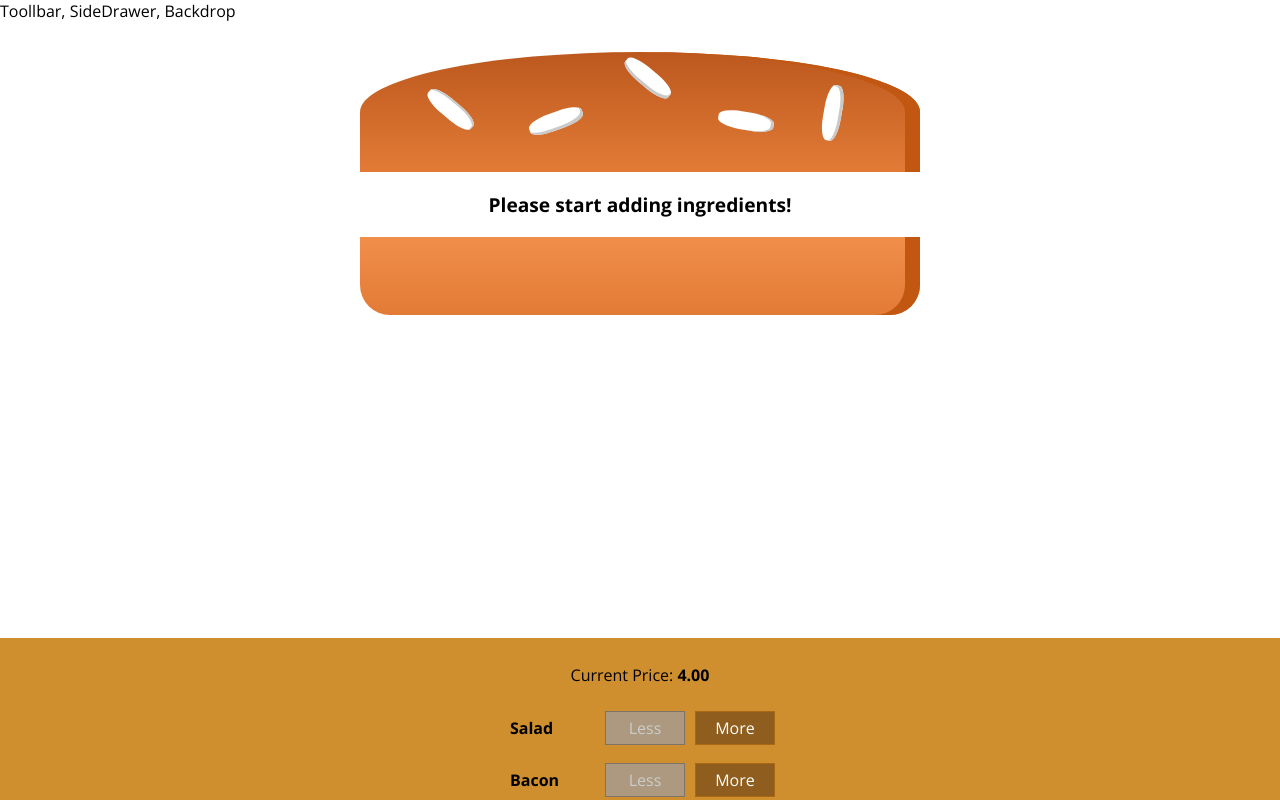
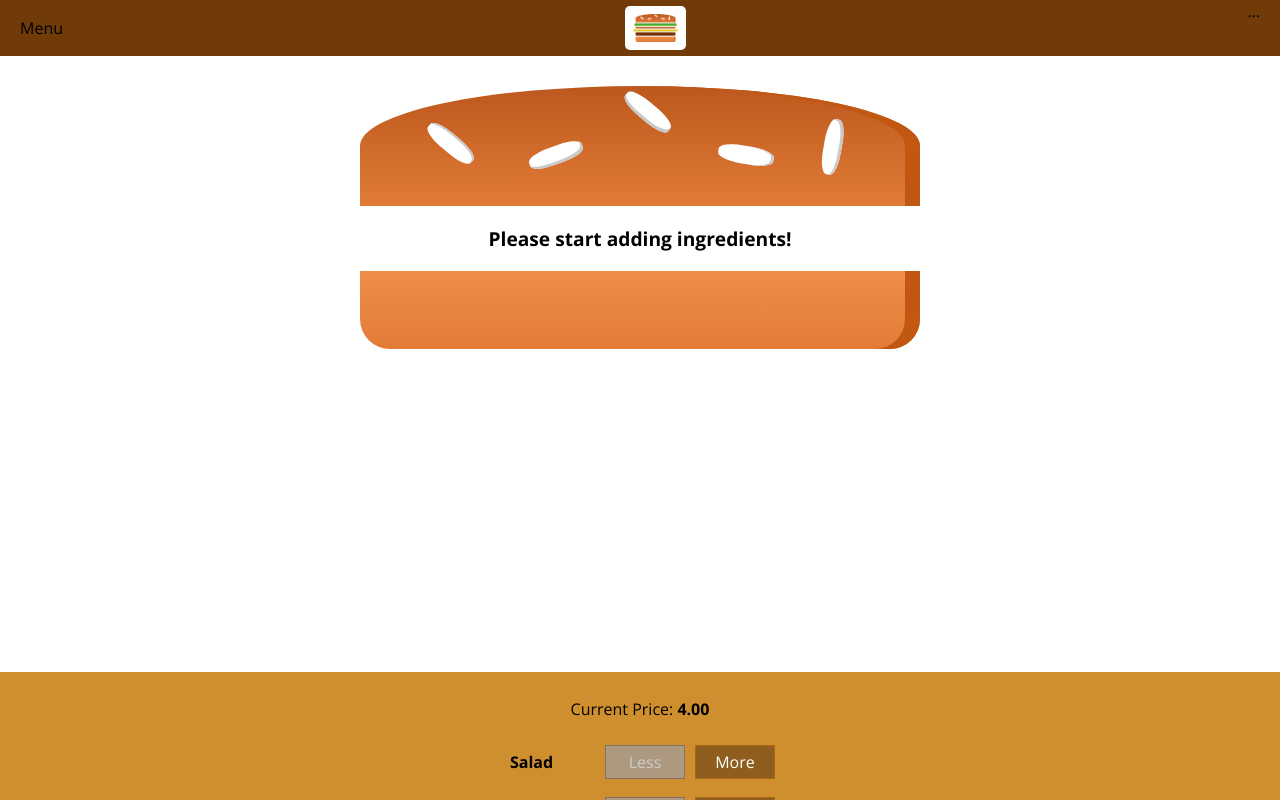
Before and after one commit to Chizycodes/react-burger-builder, a React (Create React App) app: page / in a window 1280 px wide. Shown: the top 800 px of the page. Built offline with nearby package versions, Linux system fonts and the light colour scheme.

Commit message:
created toolbar, added logo

```diff
--- a/src/components/Burger/OrderSummary/OrderSummary.js
+++ b/src/components/Burger/OrderSummary/OrderSummary.js
@@ -17,6 +17,8 @@
       <h3>Your Order</h3>
       <p>A delicious burger with the following ingredients:</p>
       <ul>{ingredientSummary}</ul>
+      <p><strong>Total Price: {props.price.toFixed(2)}</strong>
+      </p>
       <p>Continue to Checkout?</p>
       <Button btnType="Danger" clicked={props.purchaseCanceled}>CANCEL</Button>
       <Button btnType="Success" clicked={props.purchaseContinued}>CONTINUE</Button>
--- a/src/components/Layout/Layout.js
+++ b/src/components/Layout/Layout.js
@@ -1,10 +1,11 @@
 import Aux from "../../hoc/ReactAux";
 import classes from "./Layout.module.css";
+import Toolbar from "../Navigation/Toolbar/Toolbar";
 
 const Layout = (props) => {
   return (
     <Aux>
-      <div>Toollbar, SideDrawer, Backdrop</div>
+      <Toolbar />
       <main className={classes.content}>{props.children}</main>
     </Aux>
   );
--- a/src/components/Layout/Layout.module.css
+++ b/src/components/Layout/Layout.module.css
@@ -1,3 +1,3 @@
 .content {
-    margin-top: 16px;
+    margin-top: 72px;
 }
--- /dev/null
+++ b/src/components/Logo/Logo.js
@@ -0,0 +1,13 @@
+import React from "react";
+import burgerLogo from "../../assets/images/burger-logo.png";
+import classes from "./Logo.module.css";
+
+const Logo = (props) => {
+  return (
+    <div className={classes.Logo}>
+      <img src={burgerLogo} alt="myburger logo" />
+    </div>
+  );
+};
+
+export default Logo;
--- /dev/null
+++ b/src/components/Logo/Logo.module.css
@@ -0,0 +1,11 @@
+.Logo {
+  background-color: white;
+  padding: 8px;
+  height: 80%;
+  box-sizing: border-box;
+  border-radius: 5px;
+}
+
+.Logo img {
+  height: 100%;
+}
--- /dev/null
+++ b/src/components/Navigation/Toolbar/Toolbar.js
@@ -0,0 +1,15 @@
+import React from "react";
+import classes from "./Toolbar.module.css";
+import Logo from "../../Logo/Logo";
+
+const Toolbar = (props) => {
+  return (
+    <header className={classes.Toolbar}>
+      <div>Menu</div>
+      <Logo />
+      <nav>...</nav>
+    </header>
+  );
+};
+
+export default Toolbar;
--- /dev/null
+++ b/src/components/Navigation/Toolbar/Toolbar.module.css
@@ -0,0 +1,18 @@
+.Toolbar {
+    height: 56px;
+    width: 100%;
+    position: fixed;
+    top: 0;
+    left: 0;
+    background-color: #703b09;
+    display: flex;
+    justify-content: space-between;
+    align-items: center;
+    padding: 0 20px;
+    box-sizing: border-box;
+    z-index: 90;
+}
+
+.Toolbar nav {
+    height: 100%;
+}
--- a/src/containers/BurgerBuilder/BurgerBuilder.js
+++ b/src/containers/BurgerBuilder/BurgerBuilder.js
@@ -92,7 +92,7 @@
           show={this.state.purchasing}
           modalClosed={this.purchaseCancelHandler}
         >
-          <OrderSummary ingredients={this.state.ingredients} purchaseCanceled={this.purchaseCancelHandler} purchaseContinued={this.purchaseContinueHandler} />
+          <OrderSummary price={this.state.totalPrice} ingredients={this.state.ingredients} purchaseCanceled={this.purchaseCancelHandler} purchaseContinued={this.purchaseContinueHandler} />
         </Modal>
         <Burger ingredients={this.state.ingredients} />
         <BuildControls
```
Also changed, not shown: src/assets/images/burger-logo.png (added).
